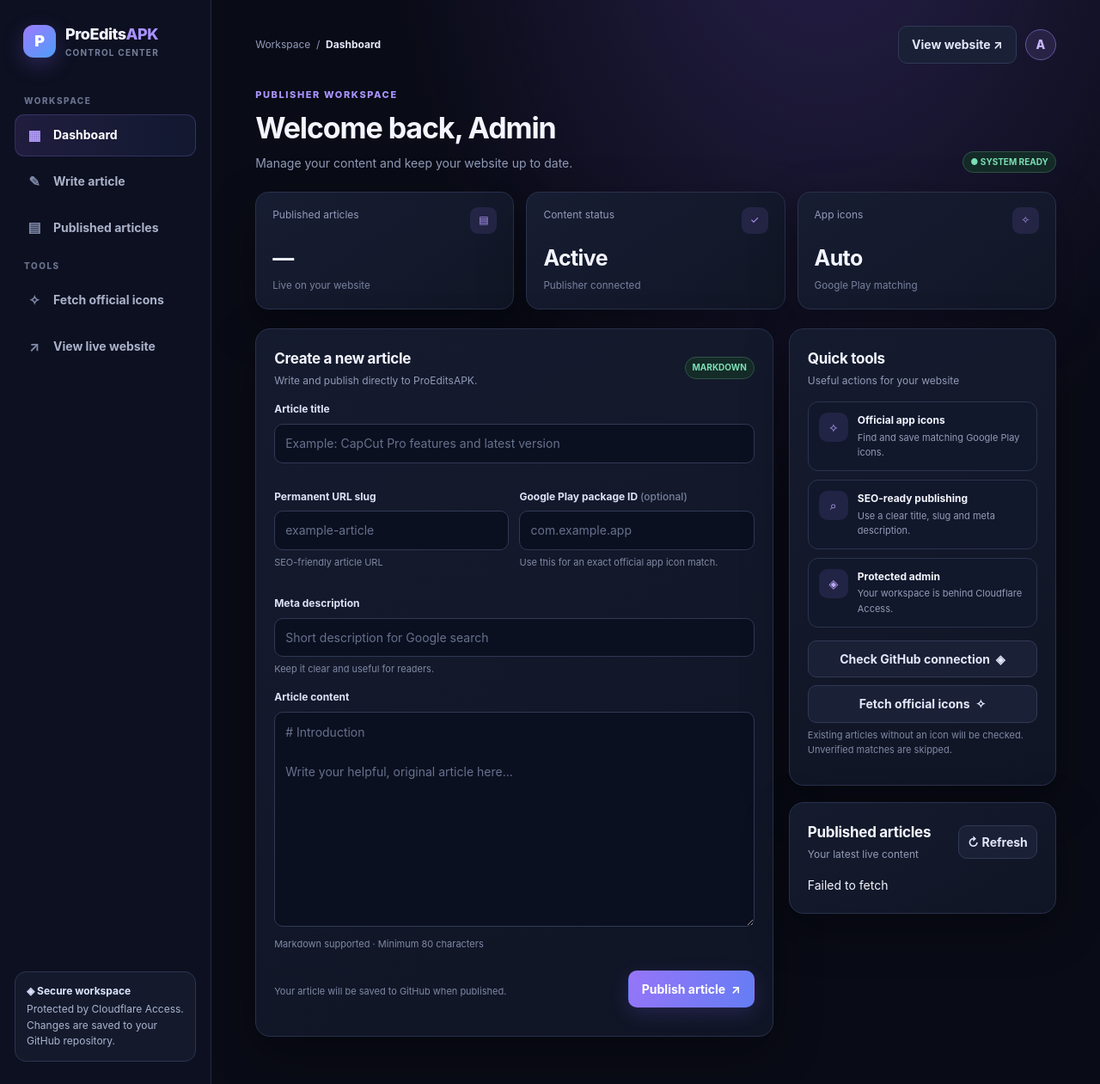
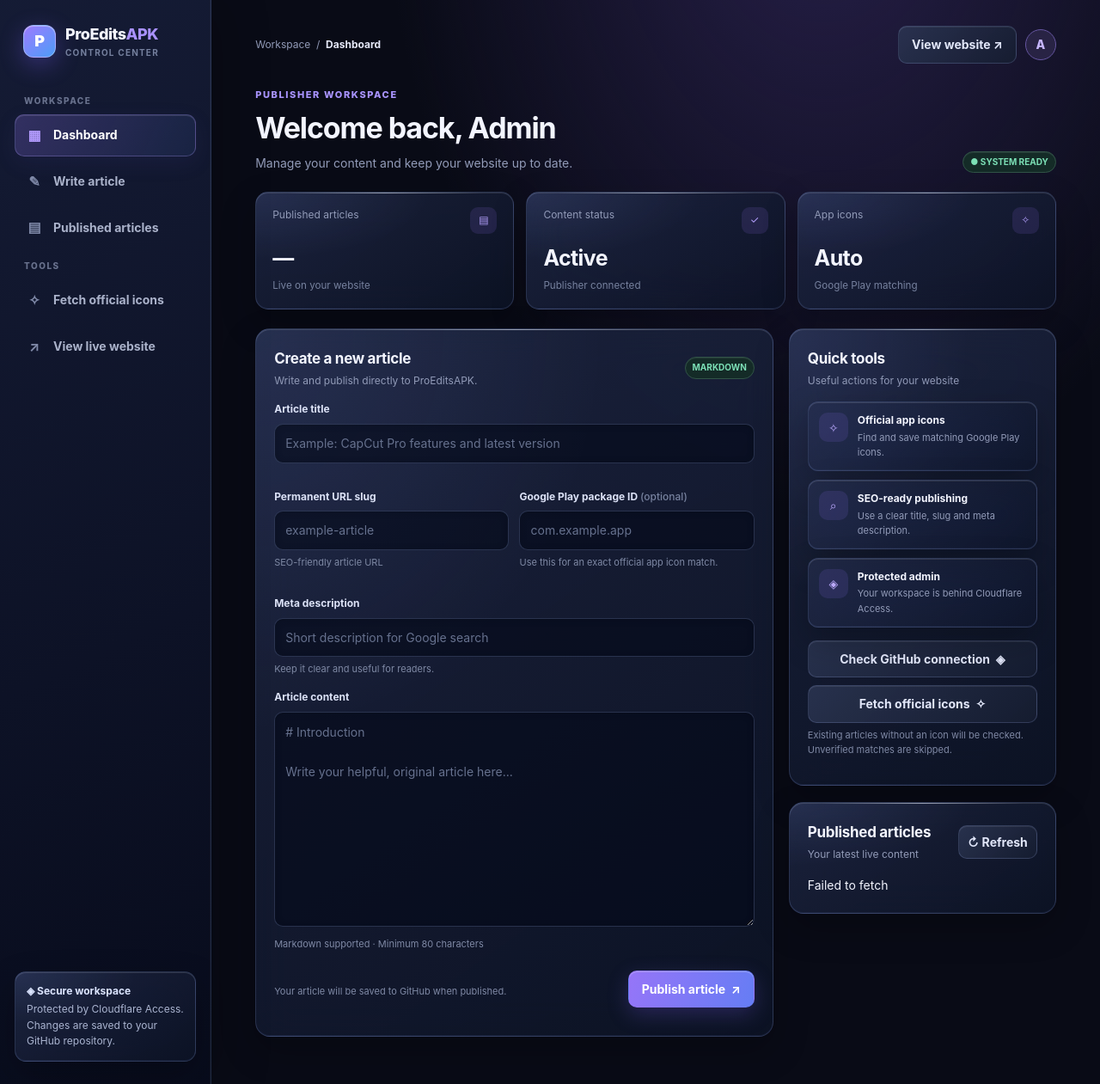
Before and after one commit to haseebaslam091-afk/proeditsapk, a Jekyll site: the page admin/index.html, which Jekyll copies as it is, in a window 1280 px wide and 1261 px high. Shown: the whole window at 86% size. Built offline with Jekyll 4.4.1, drawn with Linux system fonts in a browser that asks for light colours.

Commit message:
Refresh admin dashboard with premium liquid glass styling

```diff
--- a/admin/index.html
+++ b/admin/index.html
@@ -9,6 +9,53 @@
 @media(max-width:1050px){.layout{grid-template-columns:1fr}.quick{grid-template-columns:repeat(3,1fr)}}
 @media(max-width:760px){.sidebar{width:260px;transform:translateX(-105%);transition:transform .25s;box-shadow:var(--shadow)}body.menu-open .sidebar{transform:translateX(0)}.main{margin-left:0;padding:18px 15px 40px}.menu{display:inline-grid;place-items:center;width:38px;height:38px;border:1px solid var(--line);border-radius:10px;background:#171d30;color:white;font-size:18px}.mobilebrand{display:flex;align-items:center;gap:9px;font-weight:850}.topbar{margin-bottom:22px}.crumb{display:none}.heading{align-items:start;flex-direction:column}.stats{gap:9px}.stat{padding:13px}.stat strong{font-size:21px}.stat-top{font-size:10px}.stat-icon{width:27px;height:27px}.panel{padding:16px}.quick{grid-template-columns:1fr}.two{grid-template-columns:1fr}.field textarea{min-height:220px}}
 @media(max-width:390px){.stats{grid-template-columns:1fr}.stat{display:flex;align-items:center;justify-content:space-between}.stat strong{margin:0}.top-actions .secondary{padding:8px;font-size:11px}}
+
+/* Admin liquid-glass visual refresh */
+:root{--glass-line:rgba(154,199,255,.2)}
+.sidebar{
+ background:linear-gradient(155deg,rgba(22,29,55,.94),rgba(8,12,28,.96));
+ -webkit-backdrop-filter:blur(24px) saturate(150%);backdrop-filter:blur(24px) saturate(150%);
+ border-right:1px solid rgba(151,190,255,.17);
+ box-shadow:inset -1px 0 rgba(255,255,255,.04),18px 0 50px rgba(0,0,0,.16)
+}
+.brandmark{border:1px solid rgba(255,255,255,.3);box-shadow:inset 0 1px 0 rgba(255,255,255,.35),0 8px 28px #8264ff55}
+.nav a,.nav button{transition:background .2s,border-color .2s,transform .2s,box-shadow .2s}
+.nav a:hover,.nav button:hover{background:rgba(135,155,255,.1);border-color:rgba(166,148,255,.2);color:#fff;transform:translateX(2px)}
+.nav a.active{background:linear-gradient(115deg,rgba(157,123,255,.23),rgba(87,150,255,.09));border-color:rgba(176,157,255,.28);box-shadow:inset 0 1px rgba(255,255,255,.1),0 8px 24px rgba(76,63,160,.12)}
+.main{position:relative}
+.stat,.panel,.secure,.quickitem{
+ background:
+  radial-gradient(130% 110% at 0% 0%,rgba(140,163,255,.105),transparent 52%),
+  linear-gradient(145deg,rgba(31,40,68,.82),rgba(13,19,37,.9));
+ border:1px solid rgba(159,187,255,.19);
+ -webkit-backdrop-filter:blur(22px) saturate(145%);
+ backdrop-filter:blur(22px) saturate(145%);
+ box-shadow:inset 0 1px 0 rgba(255,255,255,.12),inset 0 -1px rgba(116,156,255,.06),0 16px 42px rgba(0,0,0,.24)
+}
+.stat{position:relative;overflow:hidden;transition:transform .22s,border-color .22s,box-shadow .22s}
+.stat:after,.panel:before{content:"";position:absolute;pointer-events:none;left:12%;right:12%;top:0;height:1px;background:linear-gradient(90deg,transparent,rgba(232,240,255,.55),transparent)}
+.stat:hover{transform:translateY(-3px);border-color:rgba(159,173,255,.4);box-shadow:inset 0 1px rgba(255,255,255,.16),0 20px 45px rgba(0,0,0,.32)}
+.panel{position:relative;overflow:hidden}
+.panelhead,.field,.formfoot,.quick,.article-list{position:relative;z-index:1}
+.quickitem{background:linear-gradient(135deg,rgba(40,48,79,.62),rgba(14,21,41,.72));transition:transform .2s,border-color .2s}
+.quickitem:hover{transform:translateY(-2px);border-color:rgba(165,148,255,.38)}
+.field input,.field textarea{background:rgba(5,10,25,.58);border-color:rgba(153,178,235,.22);box-shadow:inset 0 1px 8px rgba(0,0,0,.16);transition:border-color .2s,box-shadow .2s}
+.field input:focus,.field textarea:focus{border-color:#a28aff;box-shadow:0 0 0 3px rgba(145,120,243,.17),0 0 22px rgba(145,120,243,.08)}
+.btn{transition:transform .18s,filter .18s,box-shadow .18s}
+.btn:active{transform:scale(.975)}
+.primary{box-shadow:inset 0 1px rgba(255,255,255,.25),0 8px 24px rgba(121,97,237,.25)}
+.secondary{background:linear-gradient(135deg,rgba(44,54,83,.85),rgba(22,29,49,.9));border-color:rgba(154,177,235,.2);box-shadow:inset 0 1px rgba(255,255,255,.08)}
+.pill{box-shadow:inset 0 1px rgba(255,255,255,.08)}
+.article{border-bottom-color:rgba(151,174,230,.14)}
+.article a{border:1px solid rgba(169,151,255,.22);border-radius:9px;padding:6px 9px;background:rgba(145,120,243,.08)}
+@media(max-width:760px){
+ .sidebar{background:linear-gradient(155deg,rgba(22,29,55,.98),rgba(8,12,28,.99));-webkit-backdrop-filter:blur(28px);backdrop-filter:blur(28px)}
+ .stat:active,.quickitem:active{transform:scale(.985)}
+ .panel{border-radius:15px}
+ .main{padding-top:14px}
+}
+@media(prefers-reduced-motion:reduce){.stat,.quickitem,.btn,.nav a,.nav button{transition:none}.stat:hover,.quickitem:hover,.nav a:hover,.nav button:hover{transform:none}}
+
 </style>
 </head>
 <body><div class="app">
```
